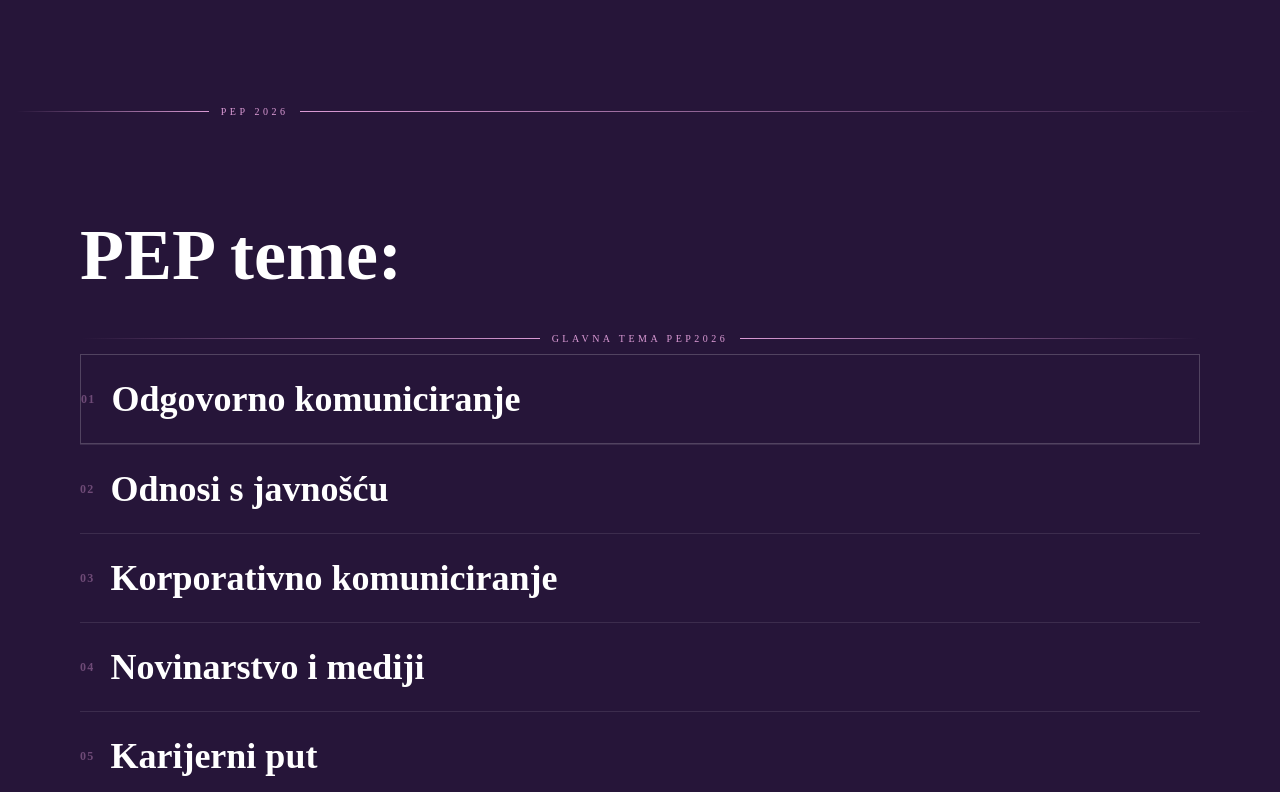
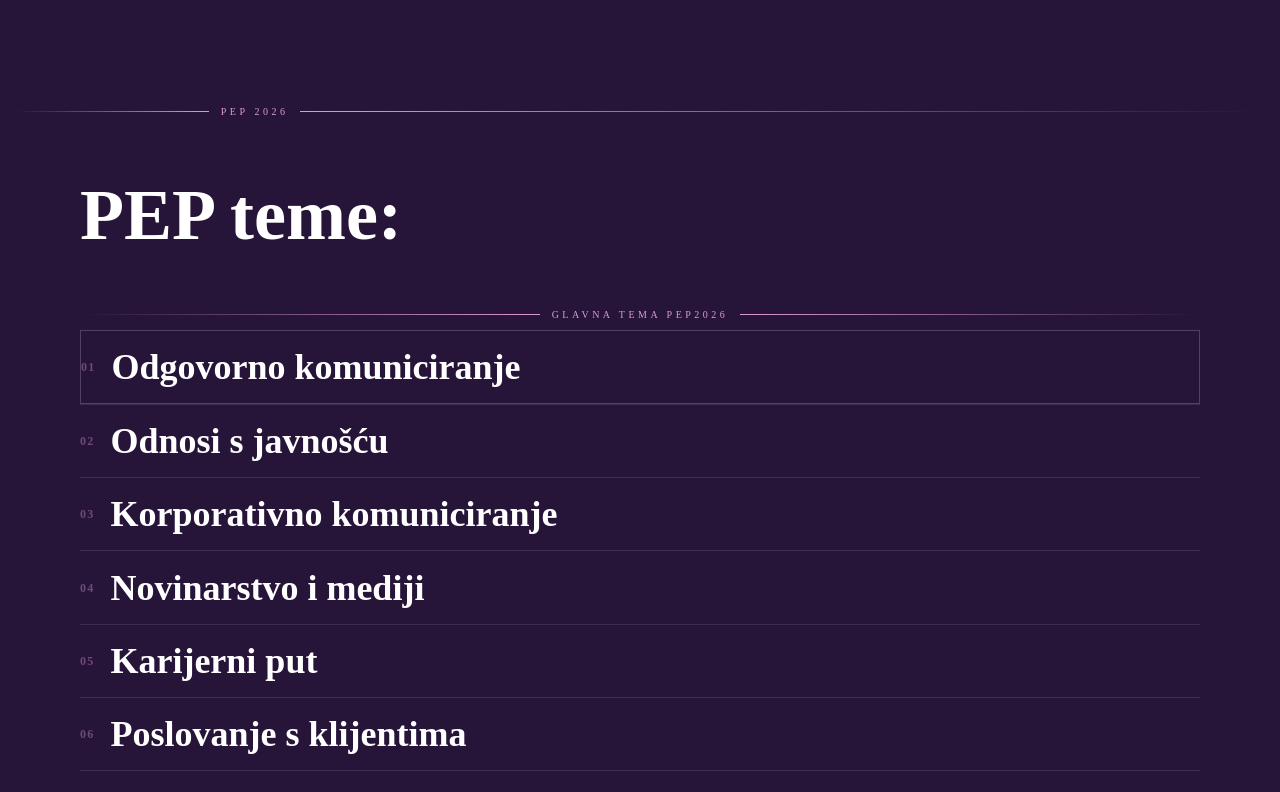
Before and after one commit to MarinoRosic/PEPKonf, a React (Create React App) app: page / in a window 1280 px wide. Shown: the part 3100-3892 px from the top of the page. Built offline with nearby package versions, Linux system fonts and the light colour scheme; a web font is replaced by a local one.

Commit message:
Izmjena programa, fix na SectionDivider. Custom lazy load na Avataru.

```diff
--- a/src/Components/PEPThemes.js
+++ b/src/Components/PEPThemes.js
@@ -17,7 +17,7 @@ const ThemeItem = ({ theme, index, isInView }) => (
     initial={{ y: 24, opacity: 0 }}
     animate={isInView ? { y: 0, opacity: 1 } : {}}
     transition={{ duration: 0.38, ease: [0.25, 0.46, 0.45, 0.94], delay: 0.45 + index * 0.09 }}
-    className={`flex items-center gap-4 py-6 ${index === 0 ? 'border border-white/20' : 'border-t border-white/10'}`}
+    className={`flex flex-1 items-center gap-4 min-h-0 ${index === 0 ? 'border border-white/20' : 'border-t border-white/10'}`}
   >
     <span
       className="text-xs font-bold shrink-0 select-none tabular-nums tracking-widest"
@@ -25,7 +25,7 @@ const ThemeItem = ({ theme, index, isInView }) => (
     >
       {String(index + 1).padStart(2, '0')}
     </span>
-    <span className="text-2xl sm:text-3xl lg:text-4xl font-bold text-white font-main leading-snug">
+    <span className="text-lg sm:text-3xl lg:text-4xl font-bold text-white font-main leading-snug">
       {theme}
     </span>
   </motion.div>
@@ -38,10 +38,10 @@ const PEPThemes = () => {
   return (
     <>
       <SectionDivider label="PEP 2026" labelPosition="left" className="px-4" />
-      <section ref={ref} className="min-h-screen flex flex-col justify-start pt-24 pb-16 font-main">
+      <section ref={ref} className="min-h-screen flex flex-col pt-14 pb-8 font-main">
 
         {/* Title */}
-        <div className="px-8 lg:px-20 pb-10">
+        <div className="px-8 lg:px-20 pb-4">
           <motion.h2
             initial={{ y: 30, opacity: 0 }}
             animate={isInView ? { y: 0, opacity: 1 } : {}}
@@ -53,7 +53,7 @@ const PEPThemes = () => {
         </div>
 
         {/* Themes list */}
-        <div className="px-8 lg:px-20 grid grid-cols-1">
+        <div className="px-8 lg:px-20 flex-1 flex flex-col pt-10 pb-12">
 
           {/* "Glavna tema PEP2026" label above first row */}
           <motion.div
--- a/src/Components/Program.js
+++ b/src/Components/Program.js
@@ -46,7 +46,7 @@ const Program = () => {
       moderator: 'Moderatorica: Sara Bagić, 3. godina preddiplomskog studija MIKD'
     },
     { time: '11:30h - 11:45h', tema: 'kava pauza' },
-    { time: '11:50h - 12:50h', tema: 'Odgovornost u PR-u: izazovi agencijskog rada', prikazi: true,
+    { time: '11:50h - 12:50h', tema: '3 x PR agencije - Odgovornost u PR-u: izazovi agencijskog rada', prikazi: true,
       fullName: [
         'Krešimir Macan',
         'Valentina Mezdić',
--- a/src/Components/RotatingAvatar.js
+++ b/src/Components/RotatingAvatar.js
@@ -1,4 +1,4 @@
-import { useState } from 'react';
+import { useState, useEffect, useRef } from 'react';
 import { useReducedMotion } from '../hooks/useReducedMotion';
 
 // Conic gradient rotates via transform: rotate() — compositor-only, no repaints.
@@ -26,13 +26,33 @@ const getInitials = (name = '') => {
 
 const RotatingAvatar = ({ img, name = '', alt = '', borderColor = 'pink', borderThickness = 6, objectPosition = 'center' }) => {
   const reduceMotion = useReducedMotion();
-  const [loaded, setLoaded] = useState(false)
+  const [loaded, setLoaded] = useState(false);
+  const [imgSrc, setImgSrc] = useState(null);
+  const containerRef = useRef(null);
   const gradient = gradientPresets[borderColor] ?? gradientPresets.pink;
   const glow     = glowPresets[borderColor]     ?? glowPresets.pink;
   const hasImage = !!img;
 
+  useEffect(() => {
+    if (!img) return;
+    const el = containerRef.current;
+    if (!el) return;
+    const observer = new IntersectionObserver(
+      ([entry]) => {
+        if (entry.isIntersecting) {
+          setImgSrc(img);
+          observer.disconnect();
+        }
+      },
+      { rootMargin: '300px' }
+    );
+    observer.observe(el);
+    return () => observer.disconnect();
+  }, [img]);
+
   return (
     <div
+      ref={containerRef}
       className="relative w-full h-full rounded-full"
       style={{ filter: glow }}
     >
@@ -66,9 +86,8 @@ const RotatingAvatar = ({ img, name = '', alt = '', borderColor = 'pink', border
           {/* image */}
           <img
             className="object-cover absolute rounded-full"
-            src={img}
+            src={imgSrc}
             alt={alt}
-            loading="lazy"
             decoding="async"
             onLoad={() => setLoaded(true)}
             style={{
--- a/src/Components/SectionDivider.js
+++ b/src/Components/SectionDivider.js
@@ -40,7 +40,7 @@ const SectionDivider = ({ label, labelPosition = 'left', className = '' }) => {
       />
 
       <span className="text-[#db9bd5] text-[10px] tracking-[0.35em] uppercase font-medium whitespace-nowrap shrink-0">
-        <SplitText stagger={0.04}>{label}</SplitText>
+        <SplitText stagger={0.04} inView={isInView}>{label}</SplitText>
       </span>
 
       {/* Right line — grows outward from label (originX: 0 = left edge, adjacent to label) */}
--- a/src/Components/SplitText.js
+++ b/src/Components/SplitText.js
@@ -2,9 +2,9 @@ import { useRef, useState, useEffect, useMemo } from 'react';
 import { motion, useInView } from 'framer-motion';
 
 // Splits text into individual characters, each animating in with a stagger.
-// - Repeats every time the element enters view (not just once).
+// - Animates once when the element enters view (once: true).
 // - Supports trigger prop for scroll-driven opacity parents.
-export default function SplitText({ children, className, delay = 0, stagger = 0.04, trigger }) {
+export default function SplitText({ children, className, delay = 0, stagger = 0.04, trigger, inView: inViewProp }) {
   const containerRef = useRef(null);
   const isInView     = useInView(containerRef, { once: true, margin: '0px 0px -15% 0px' });
   const [triggered, setTriggered] = useState(false);
@@ -17,7 +17,9 @@ export default function SplitText({ children, className, delay = 0, stagger = 0.
     });
   }, [trigger]);
 
-  const shouldAnimate = trigger ? triggered : isInView;
+  // If parent passes inView directly, use that — avoids double-observer race conditions
+  // (e.g. SectionDivider has its own observer; SplitText's stricter margin would desync)
+  const shouldAnimate = inViewProp !== undefined ? inViewProp : (trigger ? triggered : isInView);
 
   // useMemo: only re-split the string when children changes.
   // For a long string like "Budi i ti dio PRedobre PRiče." this runs once, not on every render.
```
